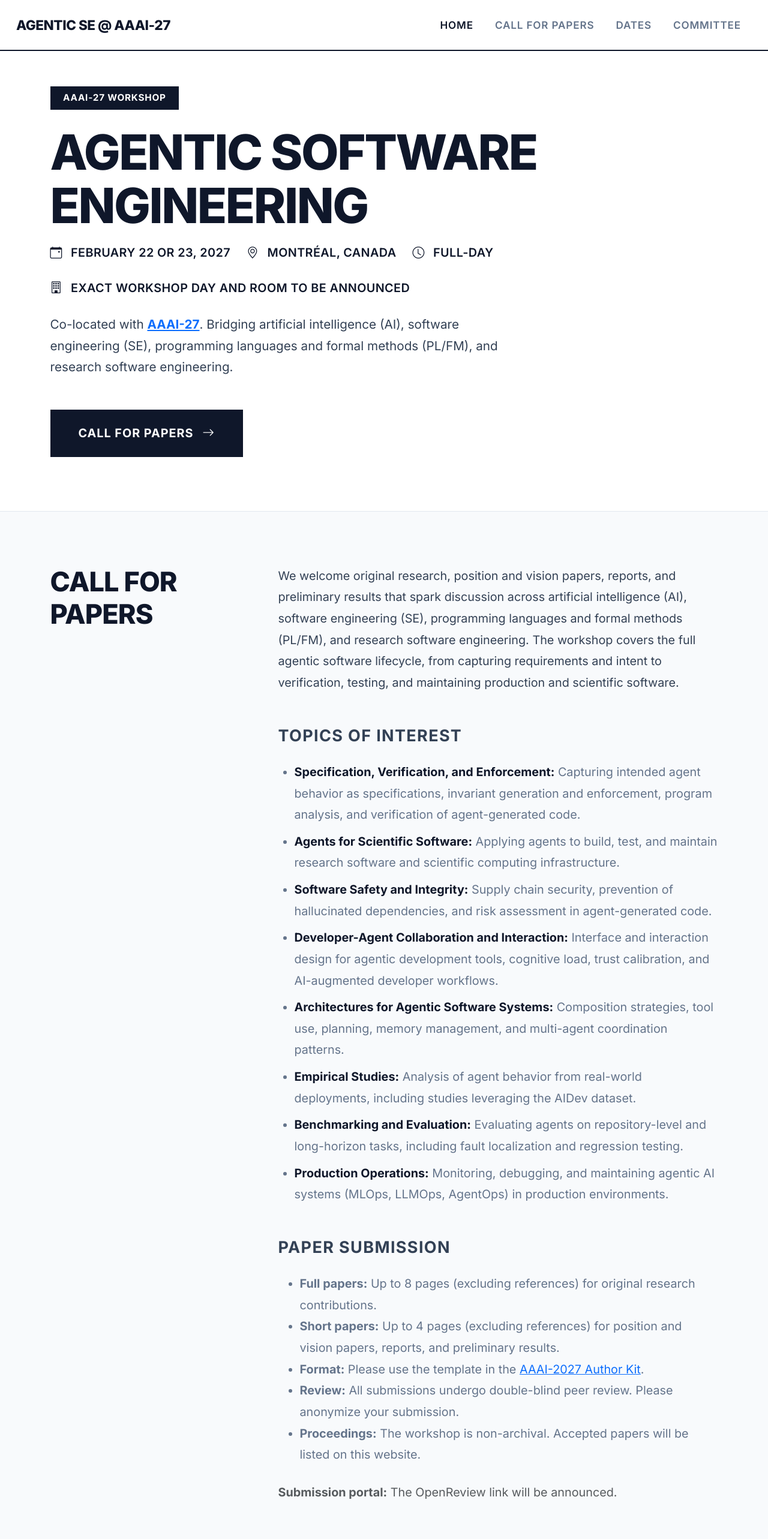
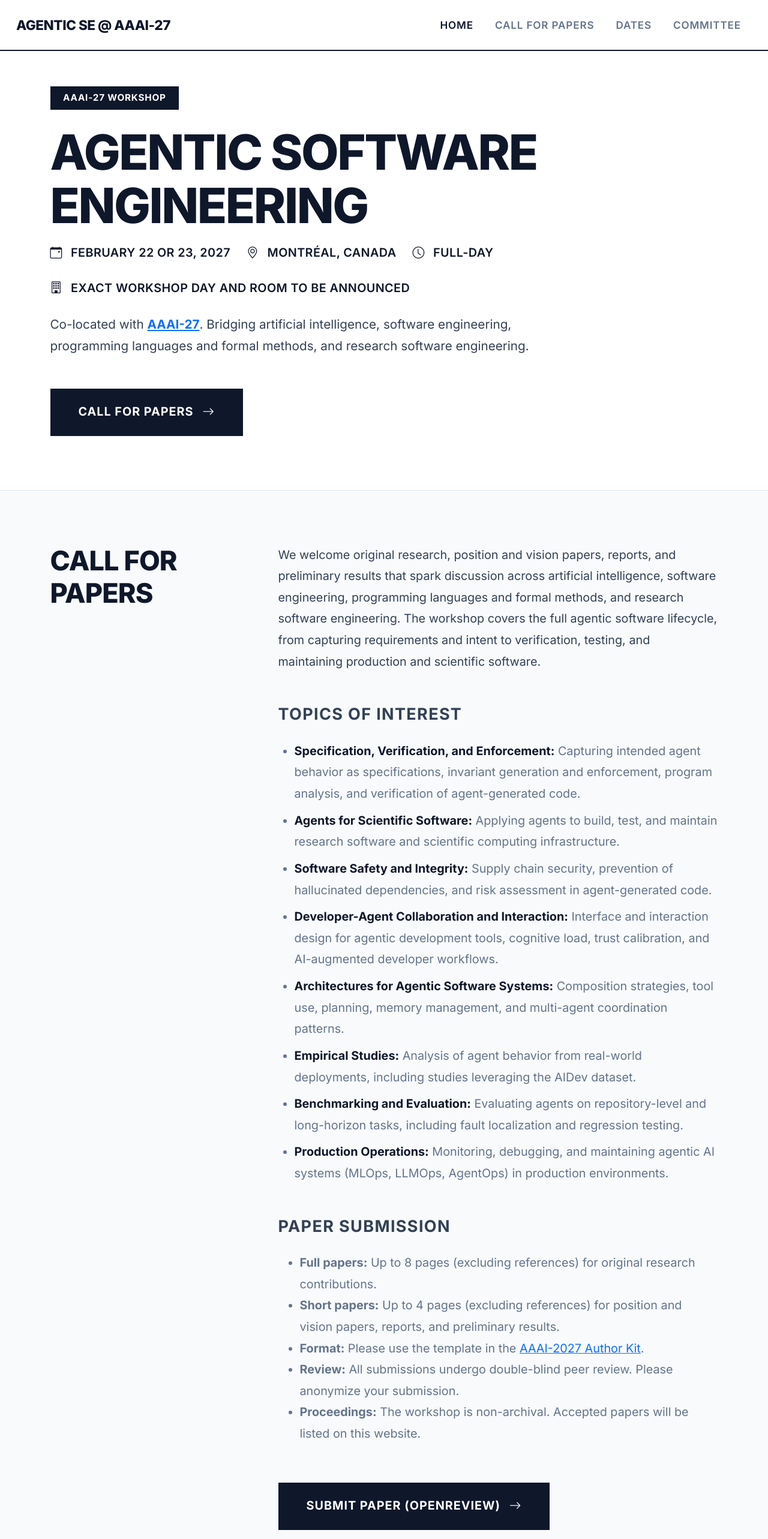
Before and after one commit to AgenticSE-AAAI/AgenticSE-AAAI.github.io, a Vue app: page / in a window 1280 px wide. Shown: the top 2566 px of the page at 60% size. Built offline with nearby package versions, Linux system fonts and the light colour scheme.

Commit message:
updated openreview link

```diff
--- a/index.html
+++ b/index.html
@@ -4,7 +4,7 @@
   <meta charset="UTF-8">
   <meta name="viewport" content="width=device-width, initial-scale=1.0">
   <title>Agentic Software Engineering Workshop | AAAI-27</title>
-  <meta name="description" content="AAAI-27 Workshop on Agentic Software Engineering in Montréal. Connecting AI, SE, PL/FM, and research software engineering. Paper deadline: November 20, 2026.">
+  <meta name="description" content="AAAI-27 Workshop on Agentic Software Engineering in Montréal. Connecting artificial intelligence, software engineering, programming languages and formal methods, and research software engineering. Paper deadline: November 20, 2026.">
   <link rel="canonical" href="https://agenticse-aaai.github.io/">
   <meta property="og:type" content="website">
   <meta property="og:title" content="Agentic Software Engineering Workshop | AAAI-27">
--- a/src/App.vue
+++ b/src/App.vue
@@ -87,7 +87,7 @@
           </div>
           <p class="mt-4" style="max-width: 800px; font-size: 1.15rem; line-height: 1.7;">
             Co-located with <a href="https://aaai.org/conference/aaai/aaai-27/" target="_blank" rel="noopener noreferrer"><strong>AAAI-27</strong></a>.
-            Bridging artificial intelligence (AI), software engineering (SE), programming languages and formal methods (PL/FM), and research software engineering.
+            Bridging artificial intelligence, software engineering, programming languages and formal methods, and research software engineering.
           </p>
           <a href="#submission" @click.prevent="scrollTo('submission')" class="btn-register">
             Call for Papers <i class="bi bi-arrow-right ms-2"></i>
@@ -201,7 +201,7 @@
         <div class="col-lg-8">
           <hr class="section-divider d-lg-none">
           <p class="mb-5" style="font-size: 1.1rem; line-height: 1.8;">
-            We welcome original research, position and vision papers, reports, and preliminary results that spark discussion across artificial intelligence (AI), software engineering (SE), programming languages and formal methods (PL/FM), and research software engineering. The workshop covers the full agentic software lifecycle, from capturing requirements and intent to verification, testing, and maintaining production and scientific software.
+            We welcome original research, position and vision papers, reports, and preliminary results that spark discussion across artificial intelligence, software engineering, programming languages and formal methods, and research software engineering. The workshop covers the full agentic software lifecycle, from capturing requirements and intent to verification, testing, and maintaining production and scientific software.
           </p>
 
           <h4 class="fw-bold mb-4 text-uppercase" style="letter-spacing: 0.05em;">Topics of Interest</h4>
@@ -220,9 +220,11 @@
             <li><strong>Proceedings:</strong> The workshop is non-archival. Accepted papers will be listed on this website.</li>
             <!-- <li><strong>Presentation:</strong> Each accepted paper receives a lightning talk and a poster. At least one author must register and present in person.</li> -->
           </ul>
-          <p class="text-muted mt-4" style="font-size: 1.1rem; line-height: 1.8;">
-            <strong>Submission portal:</strong> The OpenReview link will be announced.
-          </p>
+          <div class="mt-4">
+            <a href="https://openreview.net/group?id=AAAI.org/2027/Workshop/AgenticSE" target="_blank" rel="noopener noreferrer" class="btn-register">
+              Submit Paper (OpenReview) <i class="bi bi-arrow-right ms-2"></i>
+            </a>
+          </div>
         </div>
       </div>
     </div>
```
Also changed, not shown: public/llms.txt, 1 other file (tests, documents, lock files or other folders).
